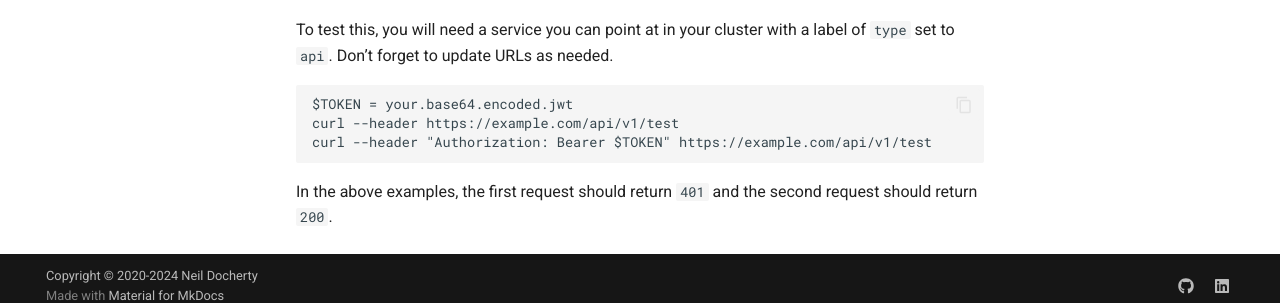
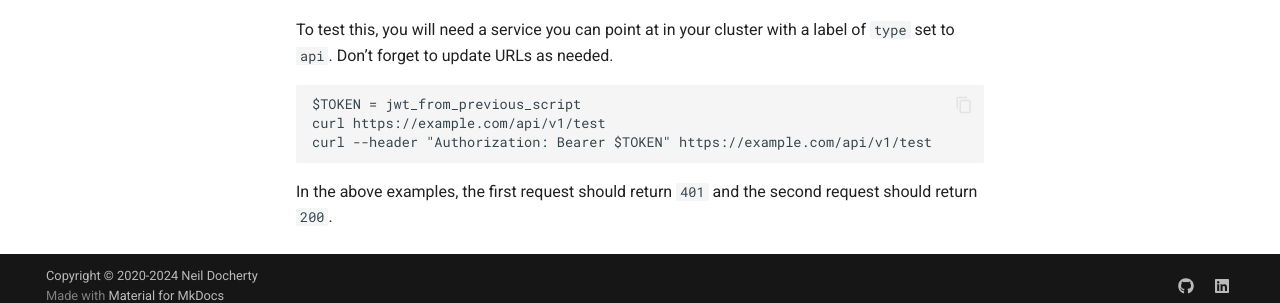
Before and after one commit to jabbermouth/blog, an MkDocs documentation site: the page built from docs/blog/posts/2024-01-06-Create-a-signed-JWT-and-validate-it-in-Istio.md, in a window 1280 px wide and 900 px high, scrolled down 2049 px. Shown: the part 581-884 px from the top of the window. Built offline with MkDocs 1.6.1 and Material for MkDocs 9.7.7, drawn with Linux system fonts in a browser that asks for light colours; comment, search, counter and statistics services are not loaded.

Commit message:
Correct typo

````diff
--- a/docs/blog/posts/2024-01-06-Create-a-signed-JWT-and-validate-it-in-Istio.md
+++ b/docs/blog/posts/2024-01-06-Create-a-signed-JWT-and-validate-it-in-Istio.md
@@ -118,8 +118,8 @@ Note that you will likely need to run the line `Install-Module jwtPS -force` in
 To test this, you will need a service you can point at in your cluster with a label of `type` set to `api`. Don’t forget to update URLs as needed.
 
 ```powershell
-$TOKEN = your.base64.encoded.jwt
-curl --header https://example.com/api/v1/test
+$TOKEN = jwt_from_previous_script
+curl https://example.com/api/v1/test
 curl --header "Authorization: Bearer $TOKEN" https://example.com/api/v1/test
 ```
 
````
